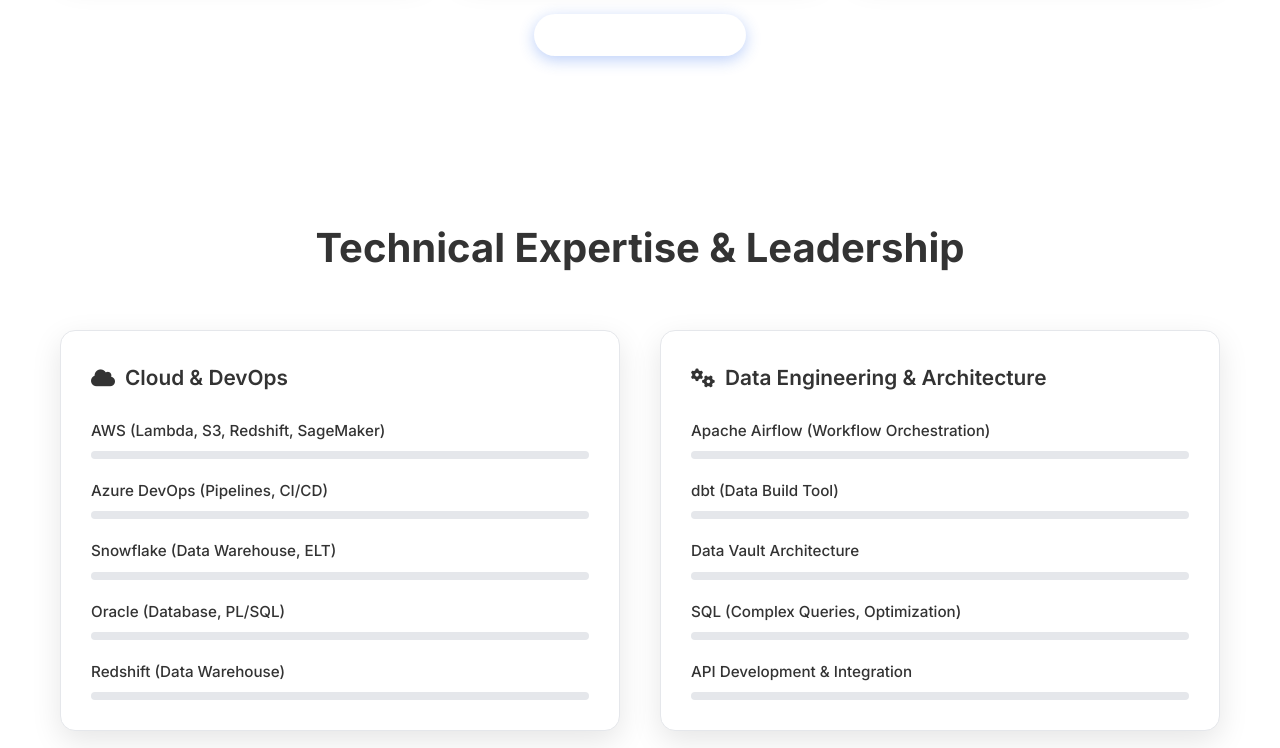
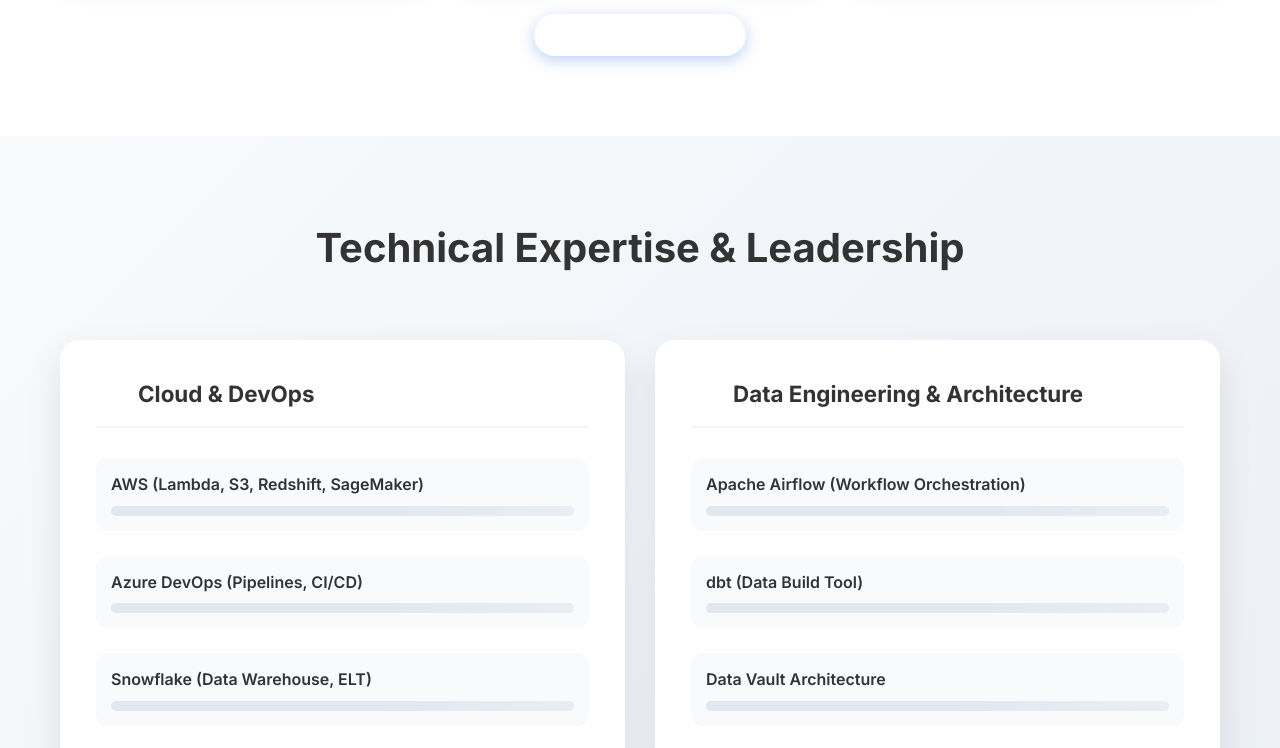
Before and after one commit to hasan-haider/portfolio-site, a website: page index.html in a window 1280 px wide. Shown: the part 2800-3548 px from the top of the page. Drawn offline with Linux system fonts and the light colour scheme.

Commit message:
Enhanced skills section styling: gradient backgrounds, animated progress bars, hover effects, better visual hierarchy

```diff
--- a/styles.css
+++ b/styles.css
@@ -353,19 +353,33 @@
 /* Skills Section */
 .skills {
     padding: 80px 0;
+    background: linear-gradient(135deg, #f8fafc 0%, #e2e8f0 100%);
 }
 
 .skills h2 {
     text-align: center;
-    margin-bottom: 50px;
+    margin-bottom: 60px;
     color: var(--text-color);
     font-size: 2.5rem;
     font-weight: 700;
+    position: relative;
+}
+
+.skills h2::after {
+    content: '';
+    position: absolute;
+    bottom: -15px;
+    left: 50%;
+    transform: translateX(-50%);
+    width: 80px;
+    height: 4px;
+    background: linear-gradient(90deg, var(--primary-color), #3b82f6);
+    border-radius: 2px;
 }
 
 .skills-grid {
     display: grid;
-    gap: 40px;
+    gap: 30px;
     margin-bottom: 40px;
 }
 
@@ -404,57 +418,110 @@
 
 .skill-category {
     background: white;
-    border-radius: 15px;
-    padding: 30px;
-    box-shadow: 0 10px 30px rgba(0, 0, 0, 0.1);
-    border: 1px solid #e5e7eb;
+    border-radius: 20px;
+    padding: 35px;
+    box-shadow: 0 15px 35px rgba(0, 0, 0, 0.1);
+    border: 1px solid rgba(255, 255, 255, 0.2);
+    transition: all 0.3s ease;
+    position: relative;
+    overflow: hidden;
+}
+
+.skill-category::before {
+    content: '';
+    position: absolute;
+    top: 0;
+    left: 0;
+    right: 0;
+    height: 4px;
+    background: linear-gradient(90deg, var(--primary-color), #3b82f6);
+}
+
+.skill-category:hover {
+    transform: translateY(-8px);
+    box-shadow: 0 25px 50px rgba(0, 0, 0, 0.15);
 }
 
 .skill-category h3 {
     display: flex;
     align-items: center;
-    font-size: 1.3rem;
-    font-weight: 600;
+    font-size: 1.4rem;
+    font-weight: 700;
     color: var(--text-color);
-    margin-bottom: 25px;
+    margin-bottom: 30px;
+    padding-bottom: 15px;
+    border-bottom: 2px solid #f1f5f9;
 }
 
 .skill-category h3 i {
     color: var(--primary-color);
-    margin-right: 10px;
-    font-size: 1.2rem;
+    margin-right: 12px;
+    font-size: 1.5rem;
+    background: linear-gradient(135deg, var(--primary-color), #3b82f6);
+    -webkit-background-clip: text;
+    -webkit-text-fill-color: transparent;
+    background-clip: text;
 }
 
 .skill-items {
     display: flex;
     flex-direction: column;
-    gap: 20px;
+    gap: 25px;
 }
 
 .skill-item {
     display: flex;
     flex-direction: column;
-    gap: 8px;
+    gap: 10px;
+    padding: 15px;
+    background: #f8fafc;
+    border-radius: 12px;
+    border-left: 4px solid var(--primary-color);
+    transition: all 0.3s ease;
+}
+
+.skill-item:hover {
+    background: #f1f5f9;
+    transform: translateX(5px);
 }
 
 .skill-name {
-    font-weight: 500;
+    font-weight: 600;
     color: var(--text-color);
-    font-size: 0.95rem;
+    font-size: 1rem;
+    line-height: 1.4;
 }
 
 .skill-bar {
-    height: 8px;
-    background: #e5e7eb;
-    border-radius: 4px;
+    height: 10px;
+    background: #e2e8f0;
+    border-radius: 6px;
     overflow: hidden;
+    position: relative;
 }
 
 .skill-progress {
     height: 100%;
     background: linear-gradient(90deg, var(--primary-color), #3b82f6);
-    border-radius: 4px;
-    transition: width 1s ease;
+    border-radius: 6px;
+    transition: width 1.5s ease;
+    position: relative;
+}
+
+.skill-progress::after {
+    content: '';
+    position: absolute;
+    top: 0;
+    left: 0;
+    right: 0;
+    bottom: 0;
+    background: linear-gradient(90deg, transparent, rgba(255, 255, 255, 0.3), transparent);
+    animation: shimmer 2s infinite;
+}
+
+@keyframes shimmer {
+    0% { transform: translateX(-100%); }
+    100% { transform: translateX(100%); }
 }
 
 /* Hidden skill items */
```
